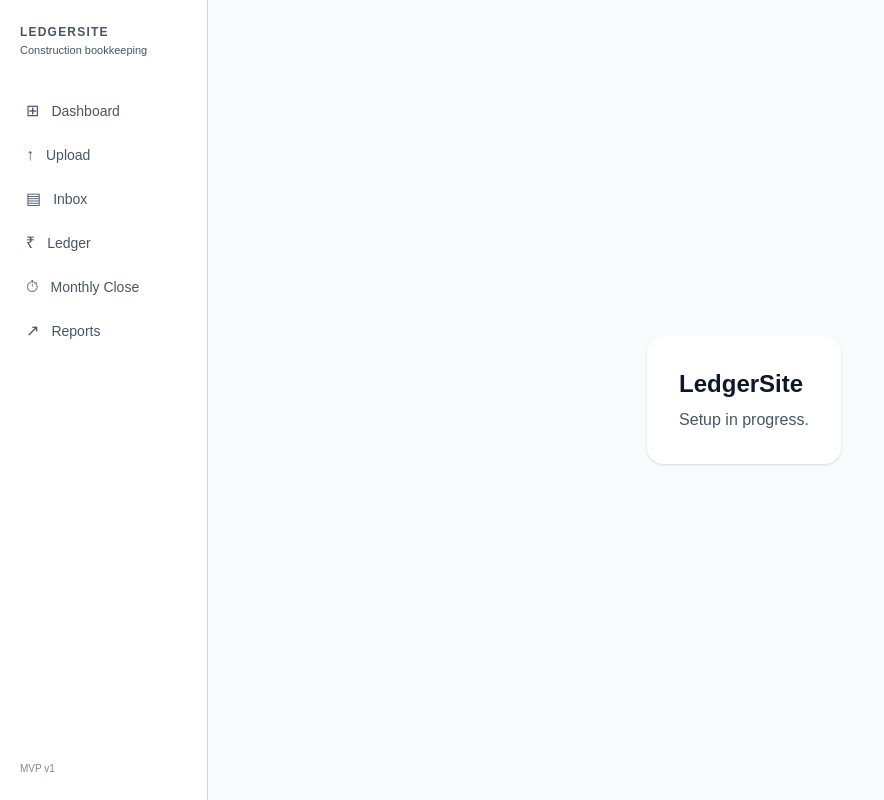
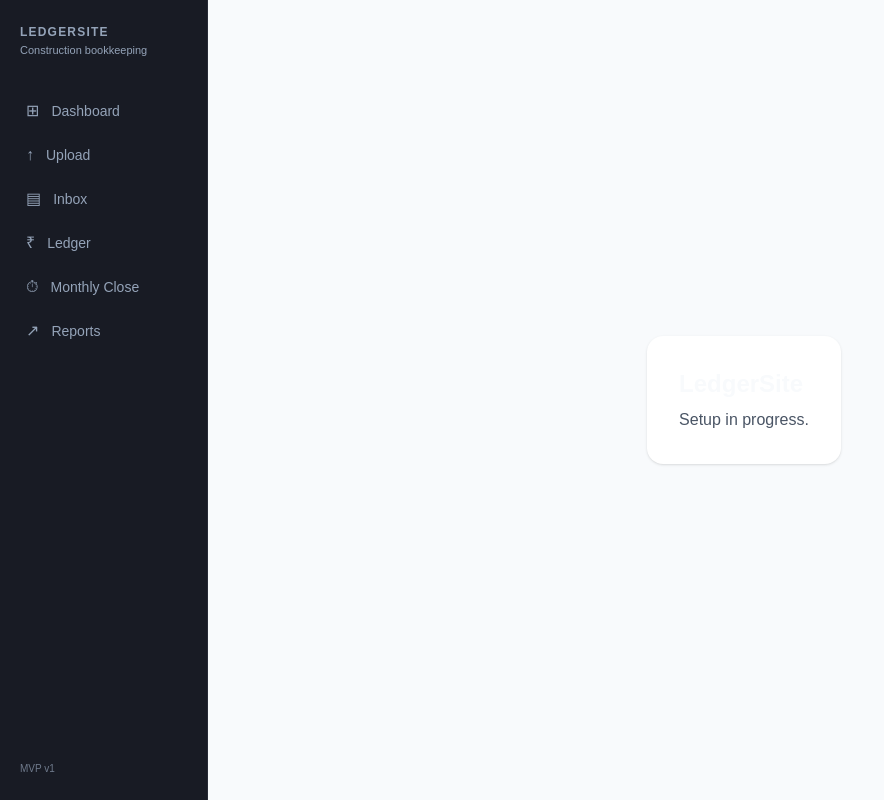
Before and after one commit to zendyXD/ledgersite, a Next.js app: page / in a window 1280 px wide. Shown: the whole page, without its empty margins (0-884 px from the left). Built offline with nearby package versions, Linux system fonts and the light colour scheme.

Commit message:
fix: activate dark theme on root html layout

```diff
--- a/app/globals.css
+++ b/app/globals.css
@@ -1,4 +1,5 @@
 @import "tailwindcss";
+@custom-variant dark (&:is(.dark *));
 
 :root {
   --background: #f1f5f9;
--- a/app/layout.tsx
+++ b/app/layout.tsx
@@ -26,7 +26,7 @@
   return (
     <html
       lang="en"
-      className={`${geistSans.variable} ${geistMono.variable} h-full antialiased`}
+      className={`${geistSans.variable} ${geistMono.variable} h-full antialiased dark`}
     >
       <body className="h-screen flex overflow-hidden theme-page">
         <Sidebar />
```
